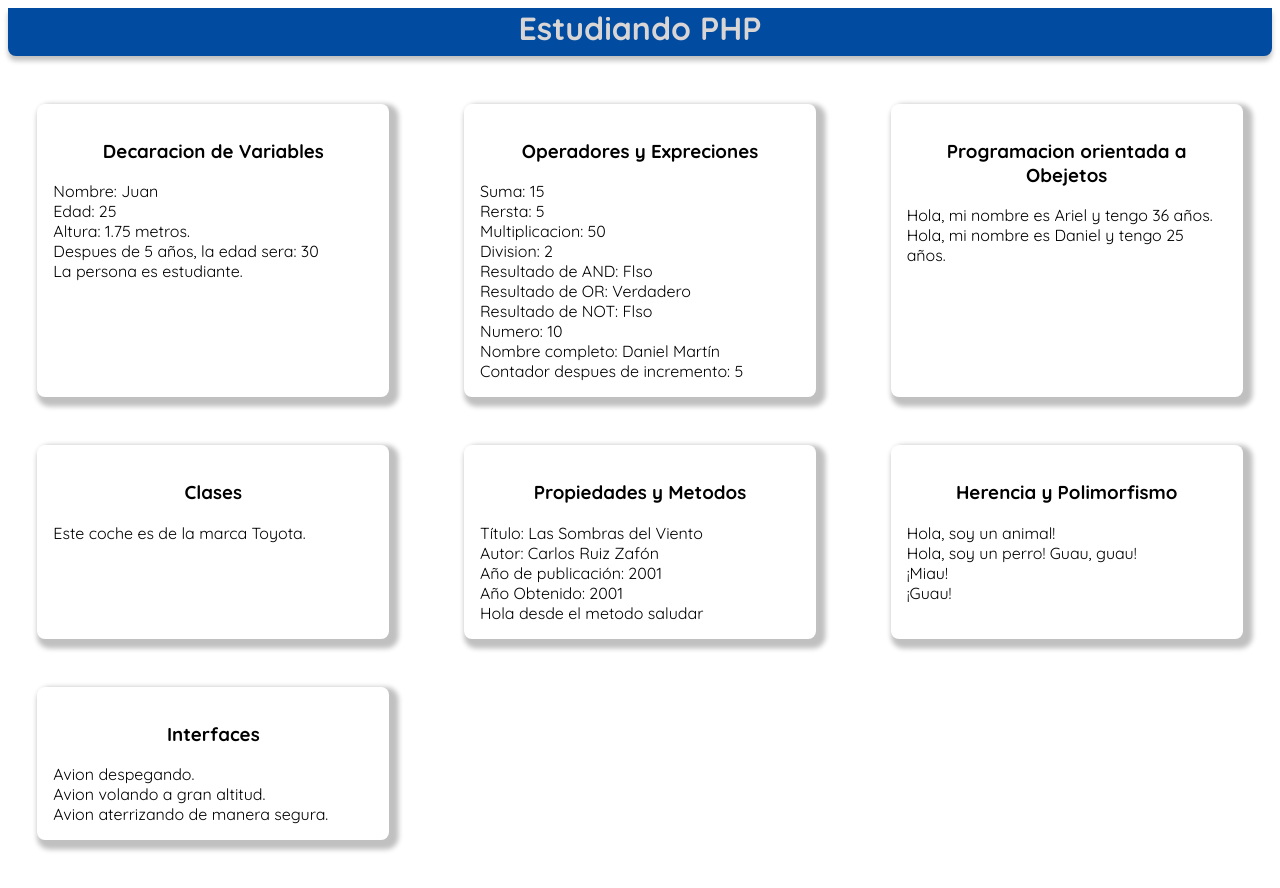
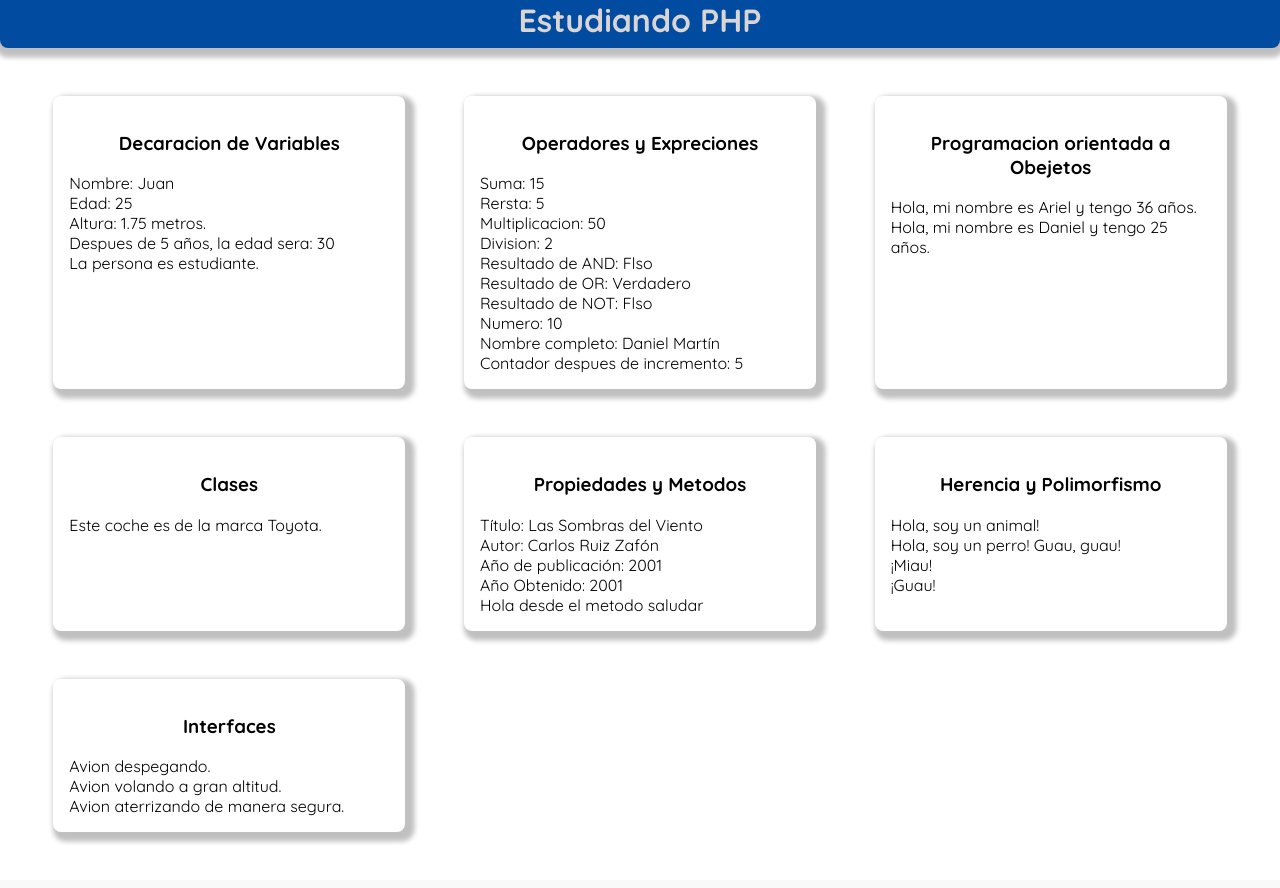
Before and after one commit to ArielGonzalez3/PHP, a PHP site: page / in a window 1280 px wide. After the commit the page ends 843 px from the top, so only its background shows below. Run offline with PHP 8.4, Linux system fonts and the light colour scheme.

Commit message:
sin margenes

```diff
--- a/styles.css
+++ b/styles.css
@@ -1,3 +1,7 @@
+
+body {
+	margin: 0px;
+}
 
 .title {
 	height: 3rem;
@@ -8,11 +12,11 @@
 	background-color: #014ba0;
 	color: #d9d5d5;
 	border-radius: 0 0 0.5rem 0.5rem;
-	box-shadow: 0 0.3rem 0.3rem 0 #c0c0c0;
+	box-shadow: 0 0.3rem 0.3rem 0.3rem #c0c0c0;
 }
 
 section {
-	margin: 2rem auto;
+	margin: 2rem;
 	display: grid;
 	grid-template-columns: repeat(3, 1fr);
 	grid-gap: 1rem;
```
